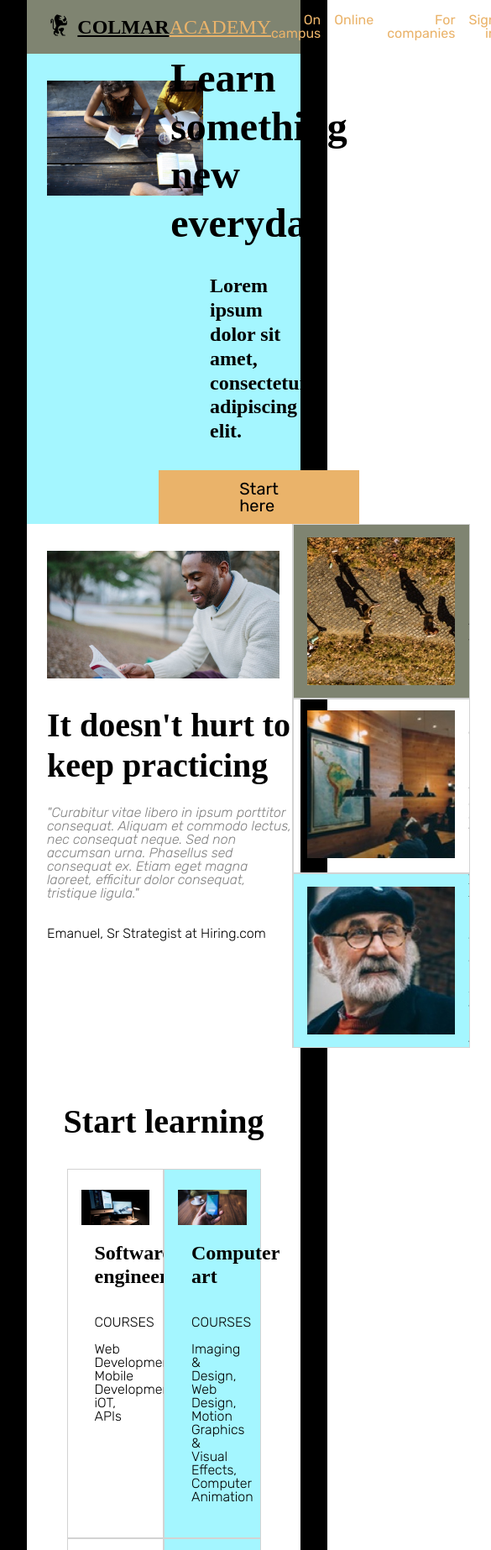
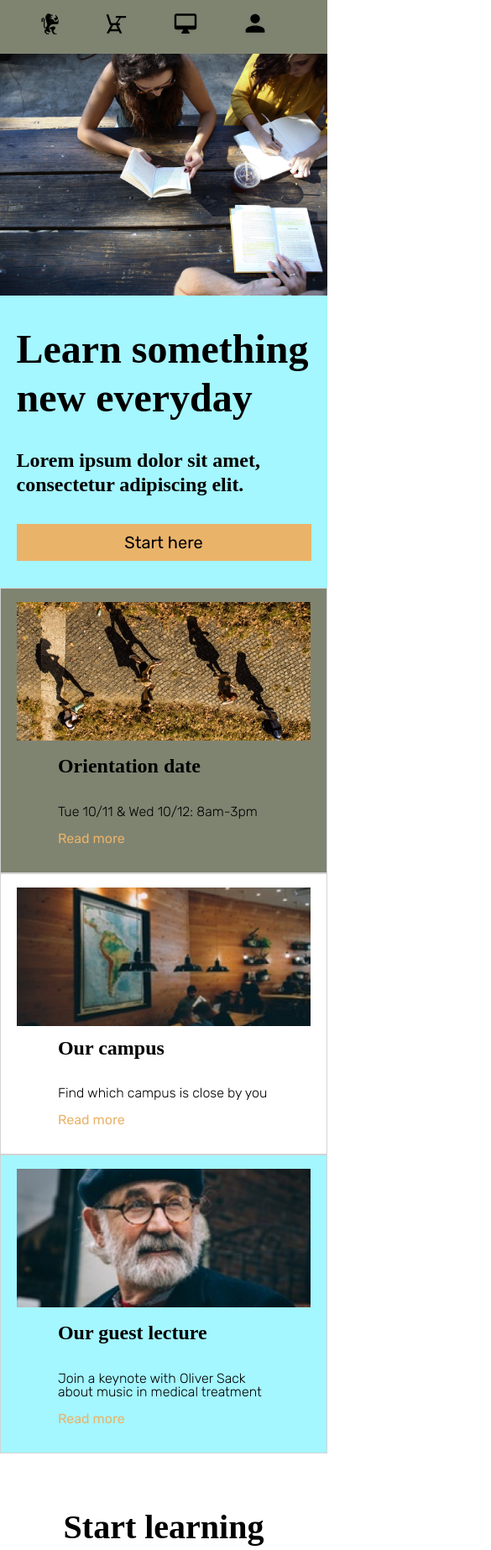
Before and after one commit to CJW797/Capstone, a plain HTML site: page index.html in a window 390 px wide. Shown: the top 1846 px of the page at 84% size, 585 px wide, since content can reach past the window. Drawn offline with Linux system fonts and the light colour scheme; a web font is replaced by a local one.

Commit message:
V4 Complete

```diff
--- a/index.html
+++ b/index.html
@@ -23,6 +23,14 @@
           <li><a href="./aux.html">Online</a></li>
           <li><a href="./aux.html">For companies</a></li>
           <li><a href="./aux.html">Sign in</a></li>
+        </ul>
+      </nav>
+      <nav class="mobile-nav">
+        <ul role="presentation">
+          <li class="mobile-nav"><a href="./aux.html"><img src="./resources/images/ic-logo.svg" alt="Academy nav logo"/></a></li>
+          <li class="mobile-nav"><a href="./aux.html"><img src="./resources/images/ic-on-campus.svg" alt="On campus nav logo"/></a></li>
+          <li class="mobile-nav"><a href="./aux.html"><img src="./resources/images/ic-online.svg" alt="Online nav logo"/></a></li>
+          <li class="mobile-nav"><a href="./aux.html"><img src="./resources/images/ic-login.svg" alt="Login nav logo"/></a></li>
         </ul>
       </nav>
     </header>
@@ -54,7 +62,8 @@
         </div>
         <div class="info">
           <div class="od">
-            <img src="./resources/images/information-orientation.jpg" alt="People walking on a path"/>
+            <img class="computer-img" src="./resources/images/information-orientation.jpg" alt="People walking on a path"/>
+            <img class="mobile-img" src="./resources/images/information-orientation-mobile.jpg" alt="People walking on a path"/>
             <div class="od-text">
               <h5>Orientation date</h5>
               <p>Tue 10/11 & Wed 10/12: 8am-3pm<br /><br /></p>
@@ -62,7 +71,8 @@
             </div>
           </div>
           <div class="oc">
-            <img src="./resources/images/information-campus.jpg" alt="A picture of a map hanging on the wall"/>
+            <img class="computer-img" src="./resources/images/information-campus.jpg" alt="A picture of a map hanging on the wall"/>
+            <img class="mobile-img" src="./resources/images/information-campus-mobile.jpg" alt="A picture of a map hanging on the wall"/>
             <div class="oc-text">
               <h5>Our campus</h5>
               <p>Find which campus is close by you<br /><br /></p>
@@ -70,7 +80,8 @@
             </div>
           </div>
           <div class="gl">
-            <img src="./resources/images/information-guest-lecture.jpg" aria-label="Guest lecturer" alt="Image of Oliver Sack"/>
+            <img class="computer-img" src="./resources/images/information-guest-lecture.jpg" aria-label="Guest lecturer" alt="Image of Oliver Sack"/>
+            <img class="mobile-img" src="./resources/images/information-guest-lecture-mobile.jpg" aria-label="Guest lecturer" alt="Image of Oliver Sack"/>
             <div class="gl-text">
               <h5>Our guest lecture</h5>
               <p>Join a keynote with Oliver Sack about music in medical treatment<br /><br /></p>
@@ -85,46 +96,46 @@
       <div class="start-learning">
         <h3>Start learning</h3>
         <div class="software-engineering">
-          <img src="./resources/images/course-software.jpg" alt="A desk with an iMac on it"/>
+          <img class="adj" src="./resources/images/course-software.jpg" alt="A desk with an iMac on it"/>
           <div class="start-learning-text">
             <h5>Software engineering</h5>
-            <p>COURSES<br /><br />Web Development, Mobile Development, iOT, APIs</p>
+            <p class="adj">COURSES<br /><br />Web Development, Mobile Development, iOT, APIs</p>
           </div>
         </div>
         <div class="computer-art">
-          <img src="./resources/images/course-computer-art.jpg" alt="A person holding a phone so the screen is visable"/>
+          <img class="adj" src="./resources/images/course-computer-art.jpg" alt="A person holding a phone so the screen is visable"/>
           <div class="start-learning-text">
             <h5>Computer art</h5>
-            <p>COURSES<br /><br />Imaging & Design, Web Design, Motion Graphics &
+            <p class="adj">COURSES<br /><br />Imaging & Design, Web Design, Motion Graphics &
               Visual Effects, Computer Animation</p>
           </div>
         </div>
         <div class="design">
-          <img src="./resources/images/course-design.jpg" alt="A person outside with a camera in his hands"/>
+          <img class="adj" src="./resources/images/course-design.jpg" alt="A person outside with a camera in his hands"/>
           <div class="start-learning-text">
             <h5>Design</h5>
-            <p>COURSES<br /><br />User Experience Design, User Research, Visual Design</p>
+            <p class="adj">COURSES<br /><br />User Experience Design, User Research, Visual Design</p>
           </div>
         </div>
         <div class="data">
-          <img src="./resources/images/course-data.jpg" alt="A Macbook sitting on a glass table with a graph on the screen"/>
+          <img class="adj" src="./resources/images/course-data.jpg" alt="A Macbook sitting on a glass table with a graph on the screen"/>
           <div class="start-learning-text">
             <h5>Data</h5>
-            <p>COURSES<br /><br />Data Science, Big Data, SQL, Data Visualization</p>
+            <p class="adj">COURSES<br /><br />Data Science, Big Data, SQL, Data Visualization</p>
           </div>
         </div>
         <div class="business">
-          <img src="./resources/images/course-business.jpg" alt="A marble chess board"/>
+          <img class="adj" src="./resources/images/course-business.jpg" alt="A marble chess board"/>
           <div class="start-learning-text">
             <h5>Business</h5>
-            <p>COURSES<br /><br />Product Development, Business Development, Startup</p>
+            <p class="adj">COURSES<br /><br />Product Development, Business Development, Startup</p>
           </div>
         </div>
         <div class="marketing">
-          <img src="./resources/images/course-marketing.jpg" alt="A person using a smart watch"/>
+          <img class="adj" src="./resources/images/course-marketing.jpg" alt="A person using a smart watch"/>
           <div class="start-learning-text">
             <h5>Marketing</h5>
-            <p>COURSES<br /><br />Analytics, Content Marketing, Mobile Marketing</p>
+            <p class="adj">COURSES<br /><br />Analytics, Content Marketing, Mobile Marketing</p>
           </div>
         </div>
       </div>
--- a/resources/css/style.css
+++ b/resources/css/style.css
@@ -3,8 +3,6 @@
 html {
   font-size: 16px;
   width: auto;
-  border-left: 2rem solid black;
-  border-right: 2rem solid black;
 }
 
 span {
@@ -63,6 +61,13 @@ h6 {
   margin: 2rem 0;
 }
 
+@media only screen and (max-width: 480px) {
+  html {
+    width: auto;
+    border: 0;
+  }
+}
+
 /*header styling*/
 
 header {
@@ -89,6 +94,10 @@ header {
   font-size: 1.5rem;
 }
 
+.mobile-nav {
+  display: none;
+}
+
 nav {
   width: 100%;
   margin-right: 0.5rem;
@@ -105,6 +114,33 @@ li {
 
 header a {
   text-decoration: none;
+}
+
+@media only screen and (max-width: 480px) {
+
+  .logo {
+    display: none;
+  }
+
+  nav {
+    display: none;
+  }
+
+  .mobile-nav {
+    display: inline-flex;
+    justify-content: center;
+    width: 100%;
+  }
+
+  .mobile-nav img {
+    height: 2.1rem;
+    width: auto;
+    margin: 0 1rem;
+  }
+
+  .one, .two {
+    display: none;
+  }
 }
 
 /*main banner styling*/
@@ -129,7 +165,6 @@ header a {
 .intro-text {
   display: flex;
   flex-direction: column;
-  align-items: center;
   justify-content: center;
   width: 30%;
   margin-left: 2rem;
@@ -151,8 +186,32 @@ h2 {
   color: #000;
   background-color: #eab36a;
   font-size: 1.25rem;
-  padding: .75rem 6rem;
+  padding: .75rem 0rem;
+  width: 100%;
   text-decoration: none;
+}
+
+@media only screen and (max-width: 480px) {
+
+  .intro {
+    display: inline-flex;
+    flex-direction: column;
+  }
+
+  .intro-text {
+    margin: 2rem auto;
+    width: 90%;
+  }
+
+  .intro img {
+    margin: 0;
+    width: 100%;
+    height: auto;
+  }
+
+  .img {
+    width: 100%;
+  }
 }
 
 /*info banner styling*/
@@ -181,6 +240,10 @@ h2 {
   flex-direction: column;
 }
 
+.mobile-img {
+  display: none;
+}
+
 .od, .oc, .gl {
   height: 33%;
   display: flex;
@@ -198,7 +261,7 @@ h2 {
   background-color: #a4f6ff;
 }
 
-.od img, .oc img, .gl img {
+.computer-img {
   max-width: 11rem;
   height: auto;
   margin: 1rem;
@@ -214,9 +277,52 @@ h2 {
 }
 
 .od a, .oc a, .gl a {
-
   text-decoration: none;
   margin-top: 2rem;
+}
+
+@media only screen and (max-width: 480px) {
+
+  .banner {
+    display: inline-flex;
+    flex-direction: column;
+    width: auto;
+    margin: auto;
+  }
+
+  .practice {
+    display: none;
+  }
+
+  .info {
+    width: 100%;
+    height: auto;
+  }
+
+  .od, .oc, .gl {
+    display: flex;
+    flex-direction: column;
+  }
+
+  .oc img {
+    margin: -2rem auto -.25rem;
+  }
+
+  .oc-text, .gl-text {
+    padding-bottom: 2rem;
+  }
+
+  .mobile-img {
+    display: flex;
+    width: 90%;
+    height: auto;
+    padding: 1rem;
+    margin: auto;
+  }
+
+  .computer-img {
+    display: none;
+  }
 }
 
 /*course info styling*/
@@ -252,6 +358,27 @@ h2 {
 .software-engineering img, .computer-art img, .design img, .data img, .business img, .marketing img {
   height: auto;
   width: 100%
+}
+
+@media only screen and (max-width: 480px) {
+
+  .start-learning {
+    display: inline-flex;
+    flex-direction: column;
+  }
+
+  .software-engineering, .computer-art, .design, .data, .business, .marketing {
+    width: auto;
+    margin: .5rem 1rem;
+  }
+
+  .adj {
+    display: none;
+  }
+
+  h5:hover + .adj {
+    display: inline-flex;
+  }
 }
 
 /*thesis banner styling*/
@@ -307,6 +434,28 @@ h2 {
   width: 65%;
 }
 
+@media only screen and (max-width: 480px) {
+
+  .thesis-banner, .thesis-exhibit {
+    display: inline-flex;
+    flex-direction: column;
+    padding: 0;
+    height: auto;
+  }
+
+  .thesis-exhibit2 {
+    display: none;
+  }
+
+  .reimagine-urban {
+    width: auto;
+  }
+
+  .reimagine-urban h5, span {
+    display: none;
+  }
+}
+
 /*footer styling*/
 
 footer {
@@ -327,3 +476,9 @@ footer a {
   margin-right: 1.5rem;
   text-decoration: none;
 }
+
+@media only screen and (max-width: 480px) {
+  footer {
+    margin-top: 2rem;
+  }
+}
```
